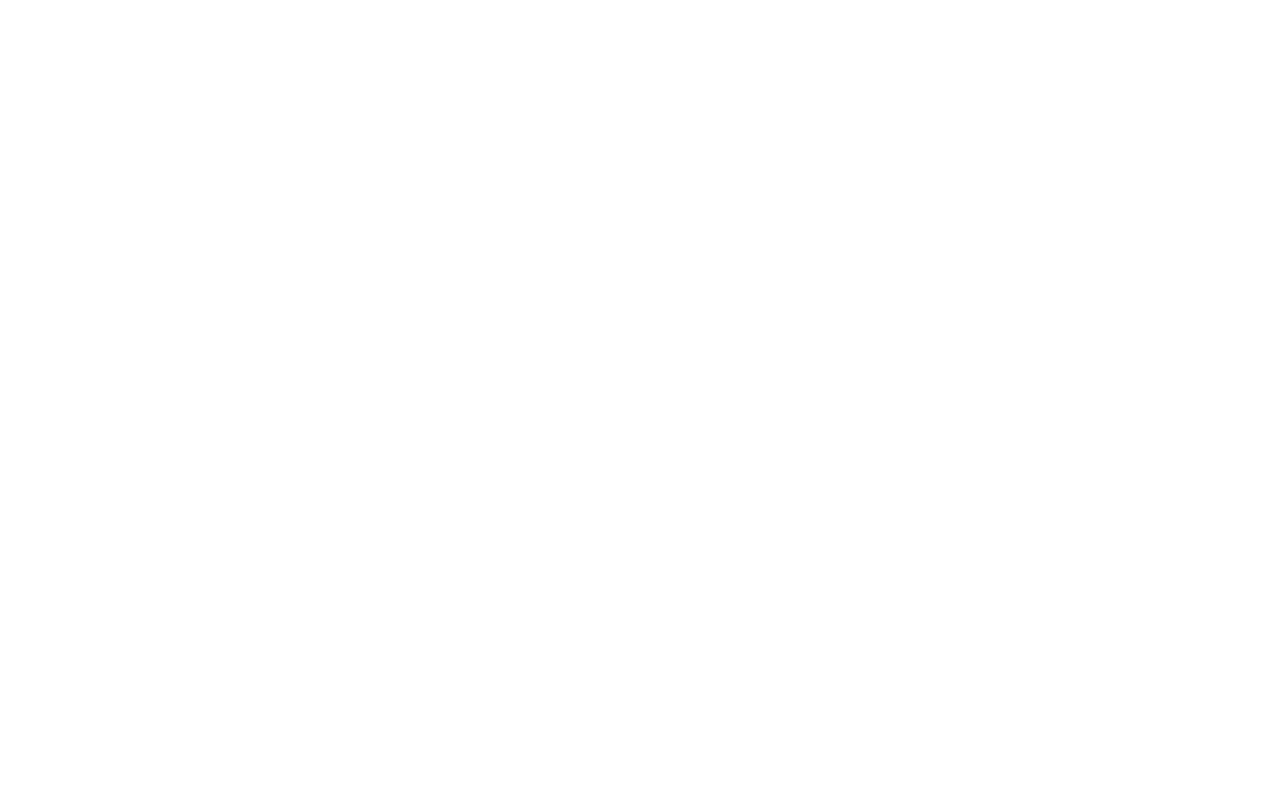
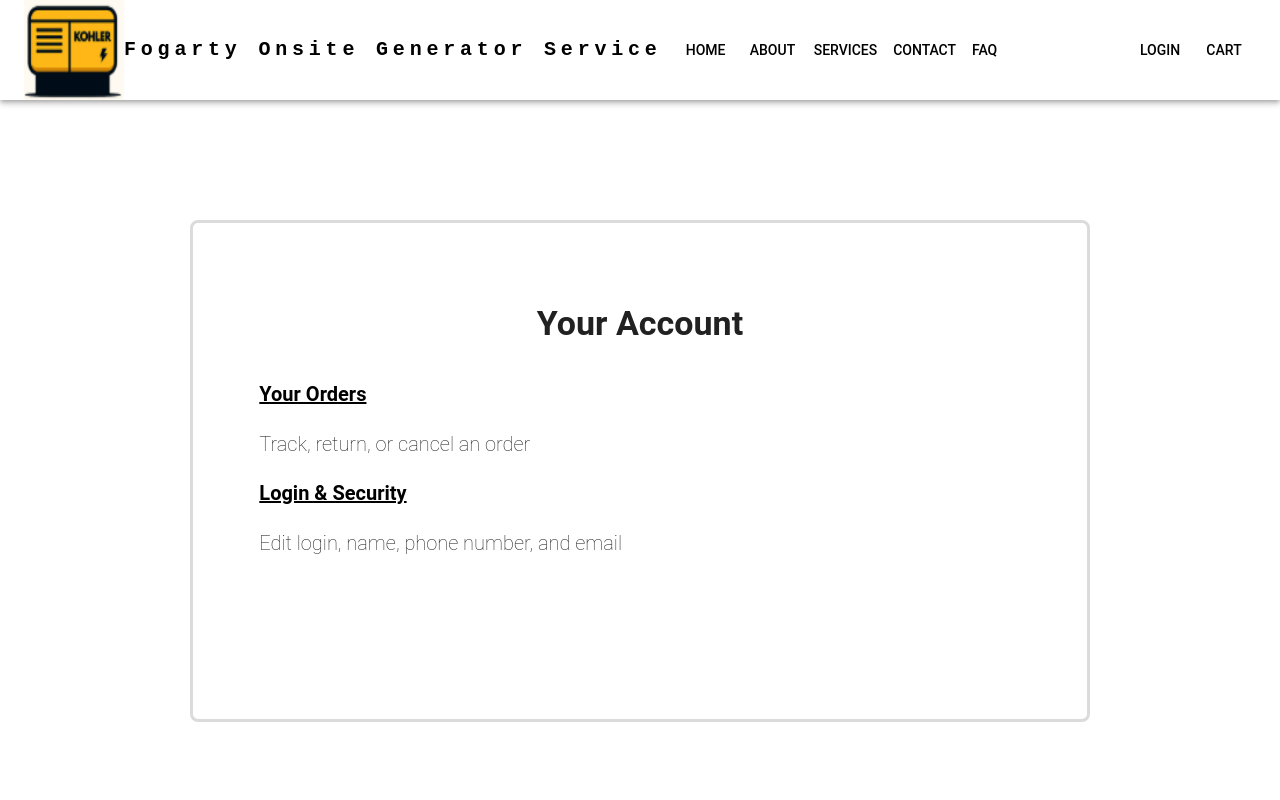
Before and after one commit to Cris4110/FogartyGeneratorServices, a React (Vite) app: page /YourAccount in a window 1280 px wide. Shown: the top 800 px of the page. Built offline with nearby package versions, Linux system fonts and the light colour scheme.

Commit message:
NF404-92: Create Pages for 'YourAccount' Created pages for YourAccount, YourOrders, ReturnPage. Also added functional buttons from the previouslymention pages along with a button to login & security.

```diff
--- /dev/null
+++ b/src/pages/public/ReturnPage.tsx
@@ -0,0 +1,88 @@
+import Navbar from "./Navbar";
+import Footer from "./Footer";
+import { Container, Box, Typography, Button } from "@mui/material";
+import { NavLink } from "react-router-dom";
+
+
+function ReturnPage() {
+    return(
+    <>
+        <Navbar />
+        {/* Container holds all the content in the outlined box */}
+        <Container maxWidth="lg" sx={{
+            border: '3px solid #dbdbdbff',
+            borderRadius: '8px',
+            padding: 10,
+            pb: 20,
+            mt: 15,
+            mb: 15,
+            display: "flex",
+            justifyContent: "center",
+        }}>
+            <Box
+                sx={{
+                    display: 'flex',
+                    flexDirection: 'column',
+                    alignItems: "flex-start",
+                    width:"50%",
+                }}
+            >
+                <Typography
+                    variant="h4"
+                    fontWeight="bold"
+                    sx ={{
+                        textAlign: "left",
+                        width:"100%",
+                        mb: 2,
+                    }}
+                >
+                    Choose an item to return
+                </Typography>
+
+                {/* texts for parts, Future: implement way to checkmark items for return */}
+                <Typography variant="h5" fontSize={20} fontWeight="bold"> Part 1</Typography>
+                <Typography variant="h5" fontSize={20}> Quantity: 1 <br />Date Ordered: 1/1/25</Typography>
+
+                <Typography> <br /> </Typography>
+
+                {/* texts for parts, Future: implement way to checkmark items for return */}
+                <Typography variant="h5" fontSize={20} fontWeight="bold"> Part 2</Typography>
+                <Typography variant="h5" fontSize={20}> Quantity: 1 <br />Date Ordered: 1/1/25</Typography>
+
+            </Box>
+
+            {/* box contains section with continue button */}
+            <Box
+                sx={{
+                display: 'flex',
+                flexDirection: 'column',
+                justifyContent: "center",
+                alignItems: "left",
+                width:"40%",
+                }}
+            >
+                {/* Continue button routes back to homepage for now, Future: button will route to return pdf page*/}
+                <Button
+                    sx={{
+                        fontSize: 20,
+                        padding:"12px",
+                        borderRadius: "12px",
+                        backgroundColor: "black",
+                        color: "white",
+                        width: "60%",
+                    }}
+                    variant="contained"
+                    component={NavLink}
+                    to="/"
+                >
+                    Continue
+                </Button>
+                <Typography variant="h5" fontSize={20}> <br/>Return eligible within 30 days of purchase</Typography>
+
+            </Box>
+        </Container >
+        <Footer />
+    </>
+    )
+}
+export default ReturnPage;
--- /dev/null
+++ b/src/pages/public/YourAccount.tsx
@@ -0,0 +1,95 @@
+import Navbar from "./Navbar";
+import Footer from "./Footer";
+import { Container, Box, Typography, Button, type SxProps, type Theme } from "@mui/material";
+import { NavLink } from "react-router-dom";
+
+// button style for your orders and login & security
+const ButtonStyle: SxProps<Theme> = {
+    textDecoration: "underline",
+    color: "black",
+    textTransform: "none",
+    fontSize:20,
+    fontWeight: "bold",
+    p: 0,
+    minWidth: "auto",
+    "&:hover": {
+        backgroundColor: "transparent",
+        textDecoration: "none",
+    },
+};
+
+function YourAccount() {
+    return(
+    <>
+        <Navbar />
+        {/* Container holds all the content in the outlined box */}
+        <Container maxWidth="md" sx={{
+            border: '3px solid #dbdbdbff',
+            borderRadius: '8px',
+            padding: 10,
+            pb: 20,
+            mt: 15,
+            mb: 15,
+            display: "flex",
+            justifyContent: "center",
+        }}>
+            <Box
+                sx={{
+                    display: 'flex',
+                    flexDirection: 'column',
+                    alignItems: "flex-start",
+                    gap: 2,
+                    width:"90%",
+                }}
+            >
+                {/* text for "Your Account" */}
+                <Typography
+                    variant="h4"
+                    fontWeight={700}
+                    sx ={{
+                        textAlign: "center",
+                        width:"100%",
+                        mb: 2,
+                    }}
+                >
+                    Your Account
+                </Typography>
+
+                {/* button for "Your Orders" */}
+                <Button
+                    variant="text"
+                    size="large"
+                    component={NavLink}
+                    to="/YourOrders"
+                    sx={ButtonStyle}
+                >
+                    Your Orders
+                </Button>
+
+                <Typography variant="h6" fontSize={20} fontWeight={25}>
+                    Track, return, or cancel an order
+                </Typography>
+
+                {/* button for "Login & Security" */}
+                <Button
+                    variant="text"
+                    size="large"
+                    component={NavLink}
+                    to="/UserSettings"
+                    sx={ButtonStyle}
+                    end
+                >
+                    Login & Security
+                </Button>
+
+                <Typography variant="h6" fontSize={20} fontWeight={25}>
+                    Edit login, name, phone number, and email
+                </Typography>
+            </Box>
+        </Container>
+        <Footer />
+    </>
+    );
+}
+
+export default YourAccount;
--- /dev/null
+++ b/src/pages/public/YourOrders.tsx
@@ -0,0 +1,94 @@
+import Navbar from "./Navbar";
+import Footer from "./Footer";
+import { Container, Box, Typography, Button, type SxProps, type Theme } from "@mui/material";
+import { NavLink } from "react-router-dom";
+
+// button style for "Return"
+const ButtonStyle: SxProps<Theme> = {
+    textDecoration: "underline",
+    color: "black",
+    textTransform: "none",
+    fontSize:20,
+    p: 0,
+    minWidth: "auto",
+    "&:hover": {
+        backgroundColor: "transparent",
+        textDecoration: "none",
+    },
+};
+
+function YourOrders() {
+    return(
+    <>
+        <Navbar />
+        {/* Container holds all the content in the outlined box */}
+        <Container maxWidth="lg" sx={{
+            border: '3px solid #dbdbdbff',
+            borderRadius: '8px',
+            padding: 8,
+            pb: 20,
+            mt: 15,
+            mb: 15,
+            display: "flex",
+            justifyContent: "center",
+        }}>
+            <Box
+                sx={{
+                    display: 'flex',
+                    flexDirection: 'column',
+                    alignItems: "flex-start",
+                    width:"90%",
+                }}
+            >
+                {/* text for "your orders" */}
+                <Typography
+                    variant="h4"
+                    fontWeight={700}
+                    sx ={{
+                        textAlign: "center",
+                        width:"100%",
+                        mb: 2,
+                    }}
+                >
+                    Your Orders
+                </Typography>
+
+                {/* texts for parts */}
+                <Typography variant="h5" fontSize={20} fontWeight="bold"> Part 1</Typography>
+                <Typography variant="h5" fontSize={20}> Quantity: 1 <br />Date Ordered: 1/1/25</Typography>
+
+                <Button
+                    variant="text"
+                    size="large"
+                    component={NavLink}
+                    to="/ReturnPage"
+                    sx={ButtonStyle}
+                >
+                    Return
+                </Button>
+
+                <Typography> <br /> </Typography>
+                {/* texts for parts */}
+                <Typography variant="h5" fontSize={20} fontWeight="bold"> Part 2</Typography>
+                <Typography variant="h5" fontSize={20}> Quantity: 1 <br />Date Ordered: 1/1/25</Typography>
+
+                {/* Return button routes to ReturnPage */}
+                <Button
+                    variant="text"
+                    size="large"
+                    component={NavLink}
+                    to="/ReturnPage"
+                    sx={ButtonStyle}
+                >
+                    Return
+                </Button>
+
+
+            </Box>
+        </Container>
+        <Footer />
+    </>
+    )
+
+}
+export default YourOrders;
--- a/src/routes/publicroutes.tsx
+++ b/src/routes/publicroutes.tsx
@@ -7,6 +7,10 @@ import ContactPage from "../pages/public/ContactPage";
 import RequestQuote from "../pages/public/RequestQuote";
 import UserSettings from "../pages/public/UserSettings";
 import Appointment from "../pages/public/Appointment";
+import YourAccount from "../pages/public/YourAccount";
+import YourOrders from "../pages/public/YourOrders";
+import ReturnPage from "../pages/public/ReturnPage";
+
 
 const PublicRoutes = () => (
 
@@ -20,6 +24,10 @@ const PublicRoutes = () => (
 
         <Route path="/UserSettings" element={<UserSettings />} />
         <Route path="/Appointment" element={<Appointment />} />
+        <Route path="/YourAccount" element={<YourAccount />} />
+        <Route path="/YourOrders" element={<YourOrders />} />
+        <Route path="/ReturnPage" element={<ReturnPage />} />
+
     </Routes>
 
 );
```
